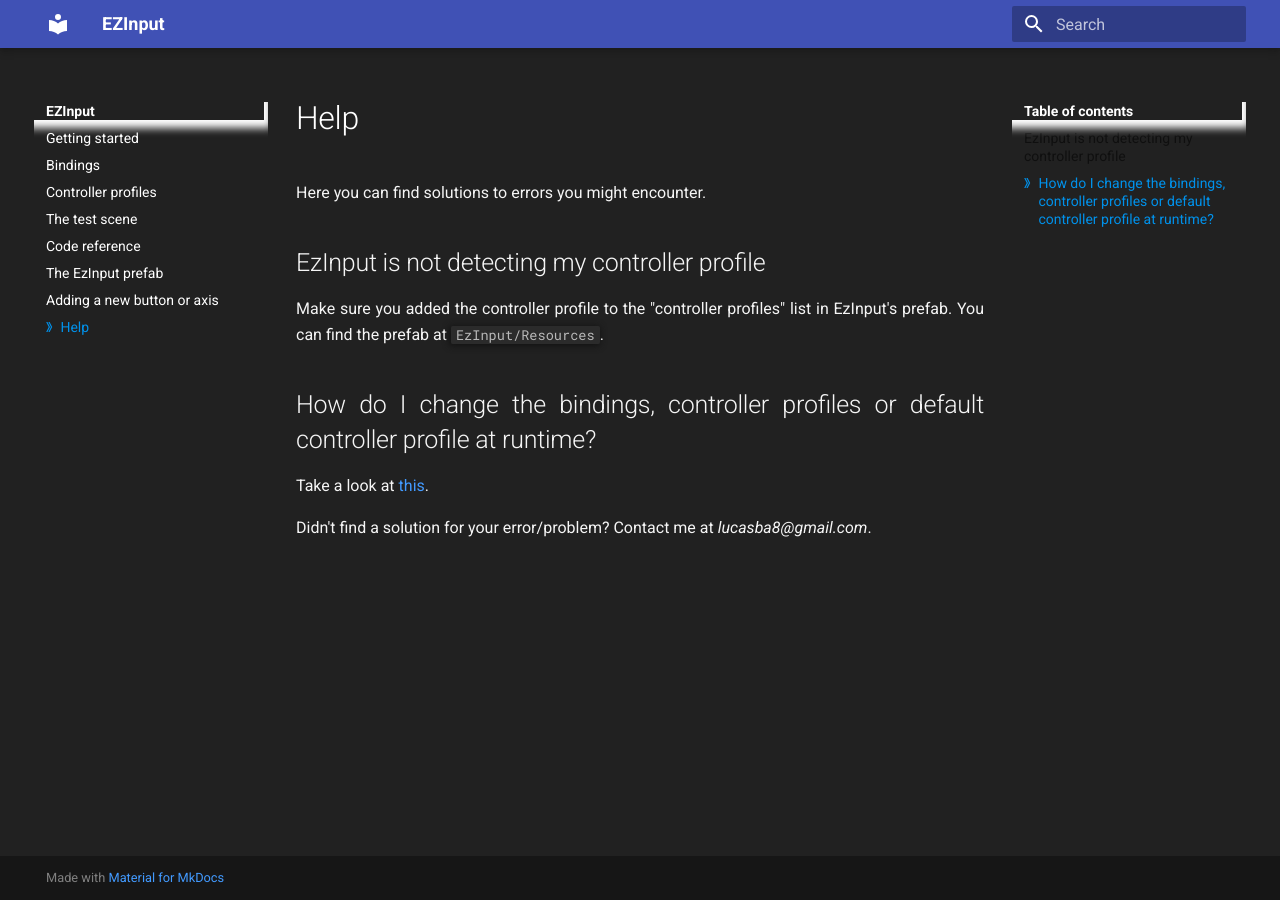
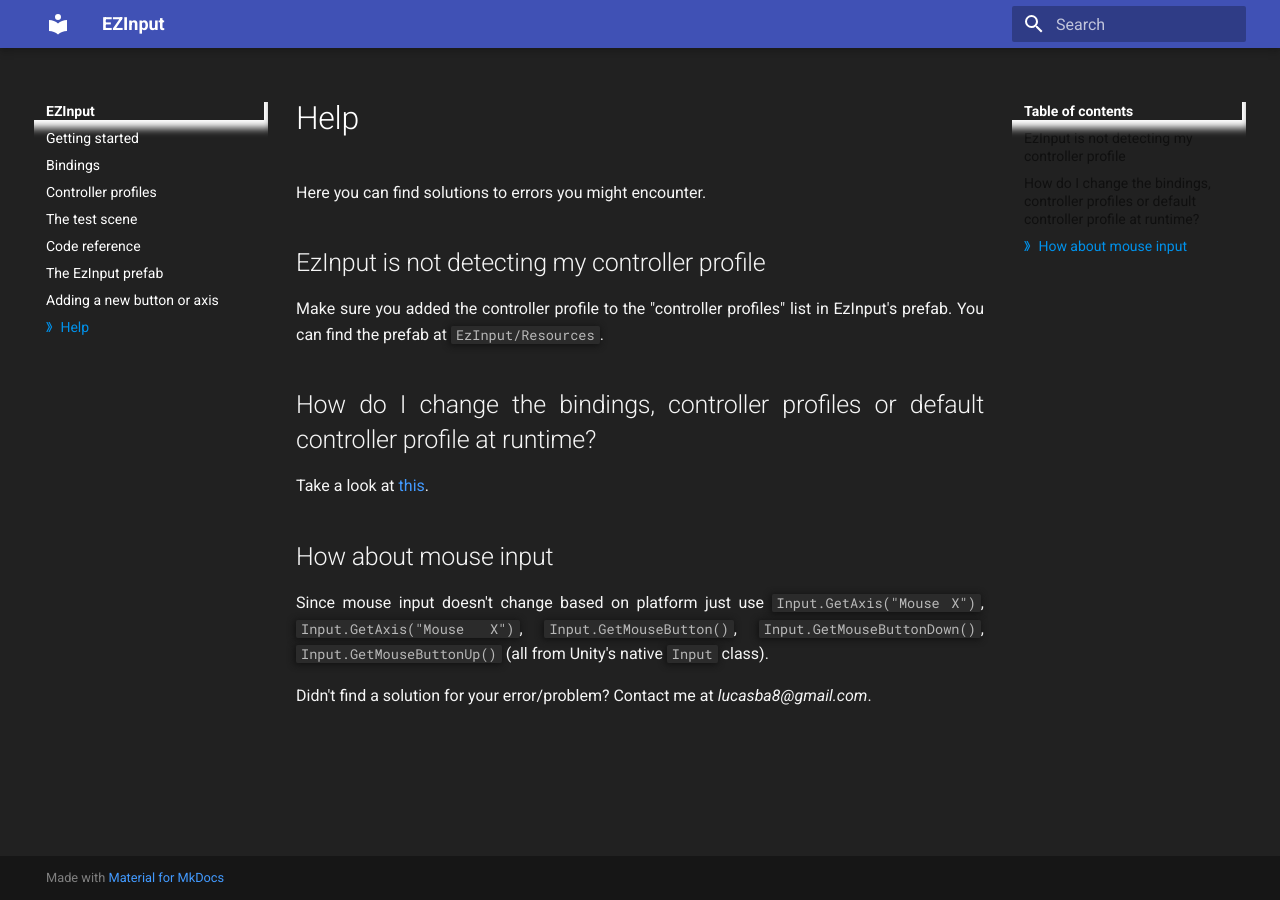
Before and after one commit to ItsaMeTuni/EzInputDocs, an MkDocs documentation site: the page built from docs/help.md, in a window 1280 px wide. Built offline with MkDocs 1.6.1 and Material for MkDocs 9.7.7, drawn with Linux system fonts in a browser that asks for light colours; old or Windows-style settings are respelled for this version of MkDocs.

Commit message:
Added information about mouse input in the help section

```diff
--- a/docs/help.md
+++ b/docs/help.md
@@ -10,4 +10,8 @@
 
 Take a look at [this](code-reference/#changing-bindings-controller-profiles-or-default-controller-profile-at-runtime).
 
+## How about mouse input
+
+Since mouse input doesn't change based on platform just use `Input.GetAxis("Mouse X")`, `Input.GetAxis("Mouse X")`, `Input.GetMouseButton()`, `Input.GetMouseButtonDown()`, `Input.GetMouseButtonUp()` (all from Unity's native `Input` class).
+
 Didn't find a solution for your error/problem? Contact me at _lucasba8@gmail.com_.
```
